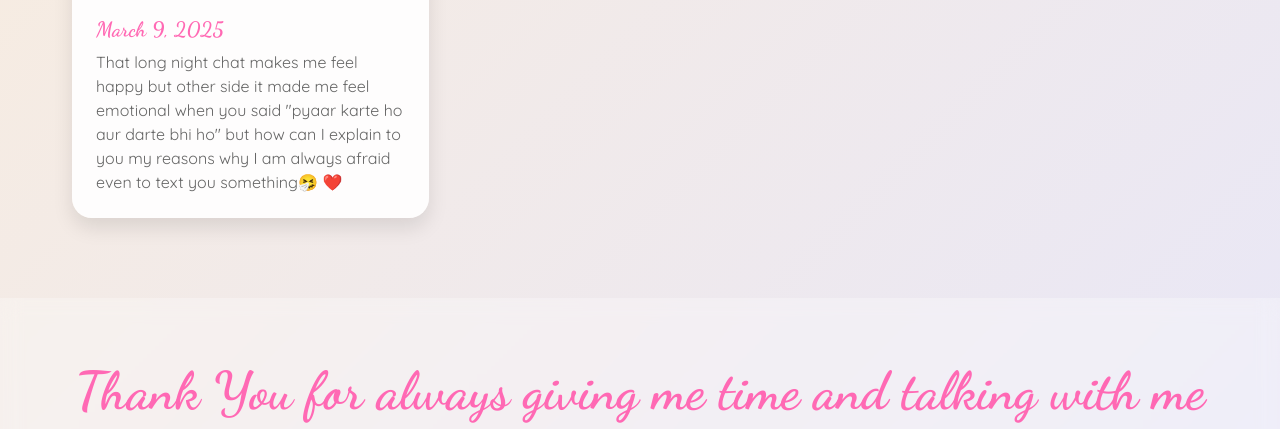
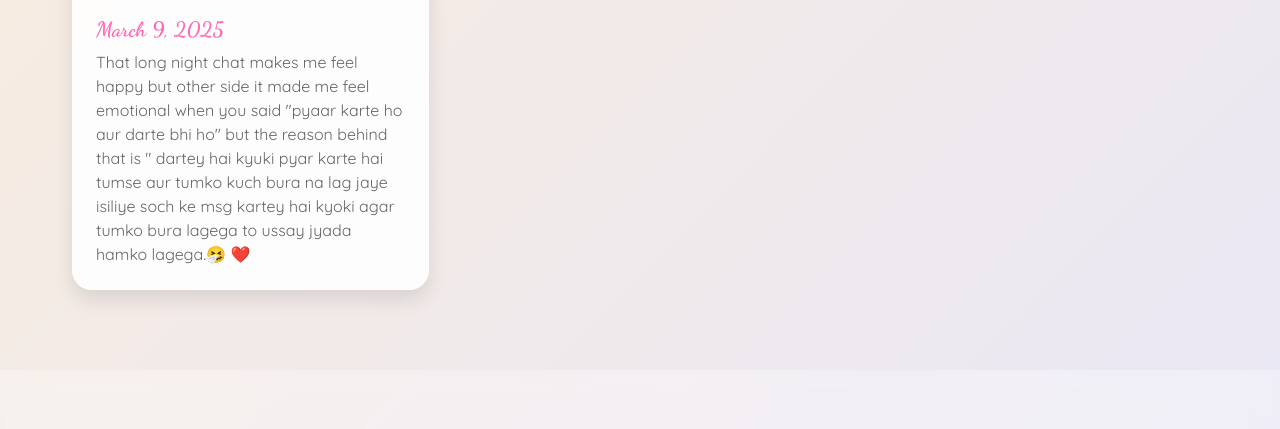
Before and after one commit to CodebyUtkarsh26/Bestfriend, a plain HTML site: page last.html in a window 1280 px wide. Shown: the part 1102-1531 px from the top of the page. Drawn offline with Linux system fonts and the light colour scheme.

Commit message:
Update last.html

```diff
--- a/last.html
+++ b/last.html
@@ -341,7 +341,7 @@
         <div class="memory-card">
             <img src="WhatsApp Image 2025-03-17 at 22.03.58.jpeg" alt="Adventure Day" class="memory-img">
             <div class="memory-date">March 9, 2025</div>
-            <div class="memory-caption">That long night chat makes me feel happy but other side it made me feel emotional when you said "pyaar karte ho aur darte bhi ho" but how can I explain to you my reasons why I am always afraid even to text you something🤧 ❤️</div>
+            <div class="memory-caption">That long night chat makes me feel happy but other side it made me feel emotional when you said "pyaar karte ho aur darte bhi ho" but the reason behind that is " dartey hai kyuki pyar karte hai tumse aur tumko kuch bura na lag jaye isiliye soch ke msg kartey hai kyoki agar tumko bura lagega to ussay jyada hamko lagega.🤧 ❤️</div>
         </div>
     </div>
 
```
